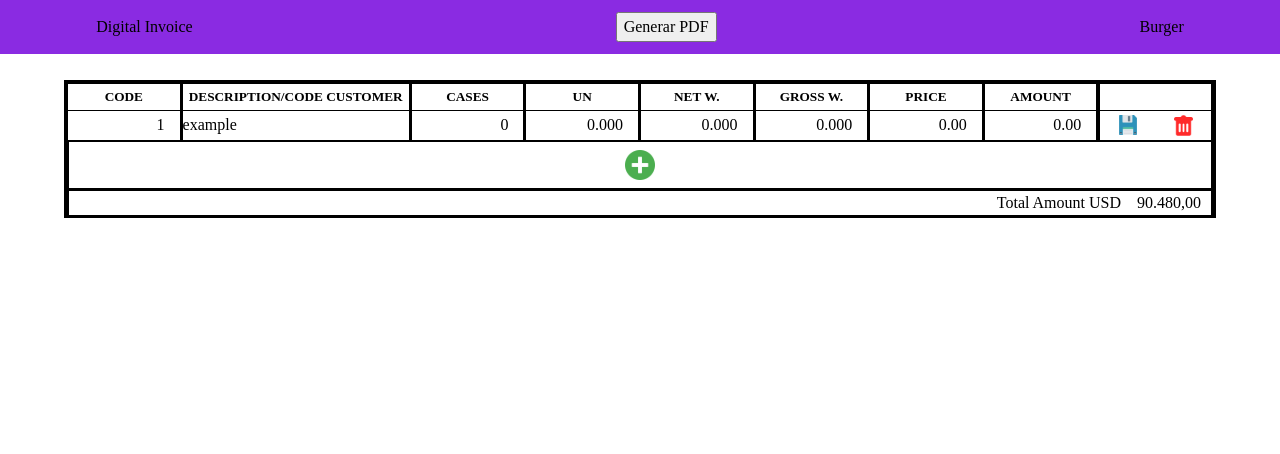
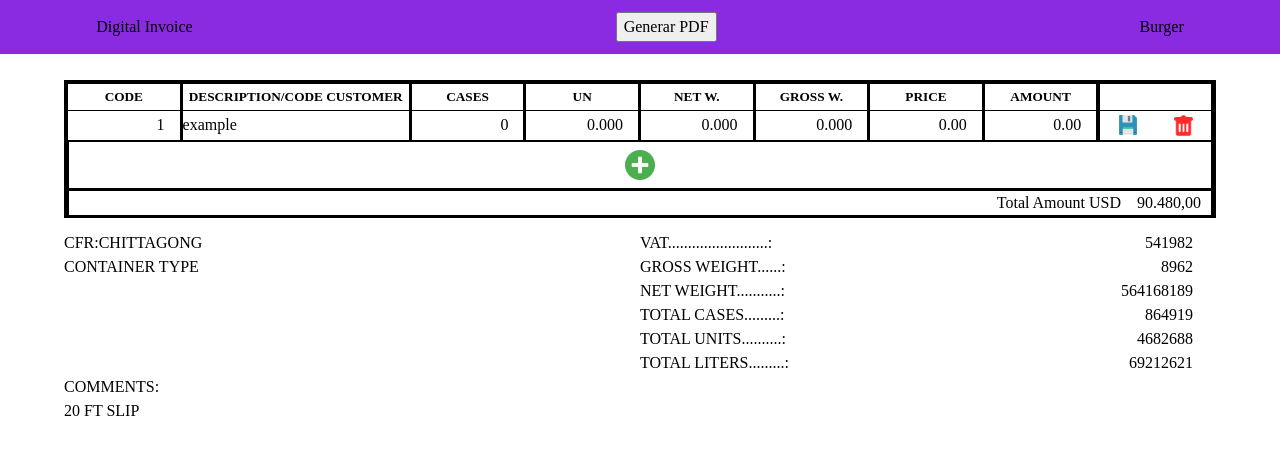
Before and after one commit to PDFgenerator/PDFgenerator.github.io, a React (Create React App) app: page / in a window 1280 px wide. Shown: the top 454 px of the page. Built offline with nearby package versions, Linux system fonts and the light colour scheme; a web font is replaced by a local one.

Commit message:
add component TotalResults

```diff
--- a/src/App/App.js
+++ b/src/App/App.js
@@ -1,12 +1,14 @@
 import css from './App.module.css';
 import Nav from './Nav/nav.jsx';
 import Table from './Inovoice/table.jsx';
+import { TotalResults } from './Inovoice/TotalResults/totalResults';
 
 function App() {
   return (
     <div className={css.ContainerApp}>
       <Nav />
       <Table />
+      <TotalResults />
     </div>
   );
 }
--- /dev/null
+++ b/src/App/Inovoice/TotalResults/totalResults.jsx
@@ -0,0 +1,46 @@
+import css from "./totalResults.module.css";
+
+export function TotalResults() {
+
+    return (
+        <div className={css.Container}>
+            <section className={css.FirstSection}>
+                <article className={css.Cfr}>
+                    <p>CFR:CHITTAGONG</p>
+                    <p>CONTAINER TYPE</p>
+                </article>
+                <article className={css.ContainerTotals}>
+                    <div className={css.Totals}>
+                        <p>VAT.........................:</p>
+                        <p>541982</p>
+                    </div>
+                    <div className={css.Totals}>
+                        <p>GROSS WEIGHT......:</p>
+                        <p>8962</p>
+                    </div>
+                    <div className={css.Totals}>
+                        <p>NET WEIGHT...........:</p>
+                        <p>564168189</p>
+                    </div>
+                    <div className={css.Totals}>
+                        <p>TOTAL CASES.........:</p>
+                        <p>864919</p>
+                    </div>
+                    <div className={css.Totals}>
+                        <p>TOTAL UNITS..........:</p>
+                        <p>4682688</p>
+                    </div>
+                    <div className={css.Totals}>
+                        <p>TOTAL LITERS.........:</p>
+                        <p>69212621</p>
+                    </div>
+                </article>
+            </section>
+            <footer className={css.Comments}>
+                <p>COMMENTS:</p>
+                <p>20 FT SLIP</p>
+            </footer>
+        </div>
+    )
+
+}
--- /dev/null
+++ b/src/App/Inovoice/TotalResults/totalResults.module.css
@@ -0,0 +1,34 @@
+.Container {
+    width: 90%;
+    margin-top: 1%;
+
+    display: flex;
+    flex-direction: column;
+}
+
+.FirstSection {
+    width: 100%;
+
+    display: flex;
+}
+
+.Cfr {
+    width: 50%;
+
+    text-align: start;
+}
+
+.ContainerTotals {
+    width: 50%;
+    padding-right: 2%;
+}
+
+.Totals {
+    display: flex;
+    justify-content: space-between;
+    text-align: start;
+}
+
+.Comments {
+    text-align: start;
+}
```
